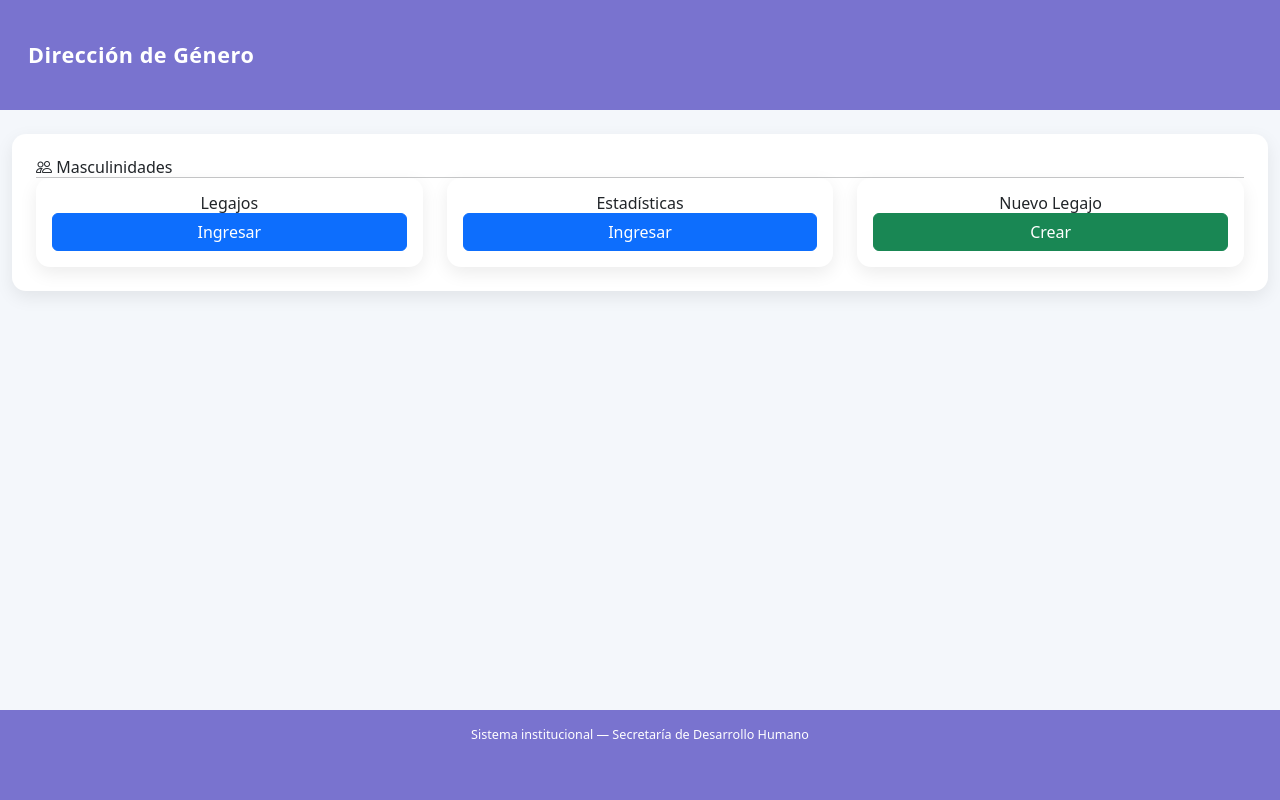
After one commit to JuanseCian/direccion-genero, a Laravel app: page /masculinidades in a window 1280 px wide. The commit adds this page. Run offline with Laravel 10, Linux system fonts and the light colour scheme; style sheets or scripts are compiled from the project's sources.

Commit message:
vistas, genero, mascu e IVE

```diff
--- /dev/null
+++ b/resources/views/frontend/areas/masculinidades/index.blade.php
@@ -0,0 +1,58 @@
+@extends('frontend.layouts.front')
+
+@section('title','Área Masculinidades')
+
+@section('content')
+
+<div class="card card-soft p-4">
+
+<h2>
+<i class="bi bi-people"></i>
+Masculinidades
+</h2>
+
+<hr>
+
+<div class="row">
+
+<div class="col-md-4">
+<div class="card card-soft p-3 text-center">
+
+<h5>Legajos</h5>
+
+<a href="#" class="btn btn-primary">
+Ingresar
+</a>
+
+</div>
+</div>
+
+<div class="col-md-4">
+<div class="card card-soft p-3 text-center">
+
+<h5>Estadísticas</h5>
+
+<a href="#" class="btn btn-primary">
+Ingresar
+</a>
+
+</div>
+</div>
+
+<div class="col-md-4">
+<div class="card card-soft p-3 text-center">
+
+<h5>Nuevo Legajo</h5>
+
+<a href="#" class="btn btn-success">
+Crear
+</a>
+
+</div>
+</div>
+
+</div>
+
+</div>
+
+@endsection
--- a/resources/views/frontend/layouts/front.blade.php
+++ b/resources/views/frontend/layouts/front.blade.php
@@ -94,8 +94,7 @@
         }
 
         .dropdown-genero .nav-ive{
-            background:#f1f1f1;
-            color:#6c63ff;
+            color: #6c63ff;
         }
 
         .dropdown-genero .dropdown-item:hover{
@@ -109,8 +108,7 @@
         }
 
         .nav-ive{
-            background: #f1f1f1;
-            color:#6c63ff !important;
+            color: #6c63ff !important;
         }
 
         .nav-diversidad{
@@ -199,24 +197,34 @@
                 <li class="nav-item dropdown">
                     <a class="nav-link dropdown-toggle nav-diversidad"
                     href="#"
-                    id="dropdownGenero"
+                    id="dropdownAreas"
                     role="button"
                     data-bs-toggle="dropdown"
                     aria-expanded="false">
-                        <i class="bi bi-gender-ambiguous"></i> Género y Diversidad
+
+                        <i class="bi bi-grid"></i> Áreas
                     </a>
 
                     <ul class="dropdown-menu dropdown-genero">
+
                         <li>
-                            <a class="dropdown-item nav-masculinidades" href="#">
+                            <a class="dropdown-item nav-diversidad" href="{{ route('genero.index') }}">
+                                <i class="bi bi-gender-ambiguous"></i> Género
+                            </a>
+                        </li>
+
+                        <li>
+                            <a class="dropdown-item nav-masculinidades" href="{{ route('masculinidades.index') }}">
                                 <i class="bi bi-people"></i> Masculinidades
                             </a>
                         </li>
+
                         <li>
-                            <a class="dropdown-item nav-ive" href="#">
+                            <a class="dropdown-item nav-ive" href="{{ route('ive.index') }}">
                                 <i class="bi bi-heart-pulse"></i> IVE
                             </a>
                         </li>
+
                     </ul>
                 </li>
 
--- /dev/null
+++ b/routes/genero.php
@@ -0,0 +1,9 @@
+<?php
+
+Route::prefix('genero')->group(function () {
+
+    Route::get('/', function () {
+        return view('frontend.areas.genero.index');
+    })->name('genero.index');
+
+});
--- /dev/null
+++ b/routes/ive.php
@@ -0,0 +1,9 @@
+<?php
+
+Route::prefix('ive')->group(function () {
+
+    Route::get('/', function () {
+        return view('frontend.areas.ive.index');
+    })->name('ive.index');
+
+});
--- /dev/null
+++ b/routes/masculinidades.php
@@ -0,0 +1,9 @@
+<?php
+
+Route::prefix('masculinidades')->group(function () {
+
+    Route::get('/', function () {
+        return view('frontend.areas.masculinidades.index');
+    })->name('masculinidades.index');
+
+});
--- a/routes/web.php
+++ b/routes/web.php
@@ -49,3 +49,10 @@ require __DIR__.'/home.php';
 require __DIR__.'/manuales.php';
 //rutas admin
 require __DIR__.'/admin.php';
+
+//rutas genero
+require __DIR__.'/genero.php';
+//rutas masculinidades
+require __DIR__.'/masculinidades.php';
+//rutas ive
+require __DIR__.'/ive.php';
```
Also changed, not shown: resources/views/frontend/areas/genero/index.blade.php (added, +58 -0 lines), resources/views/frontend/areas/ive/index.blade.php (added, +58 -0 lines).
